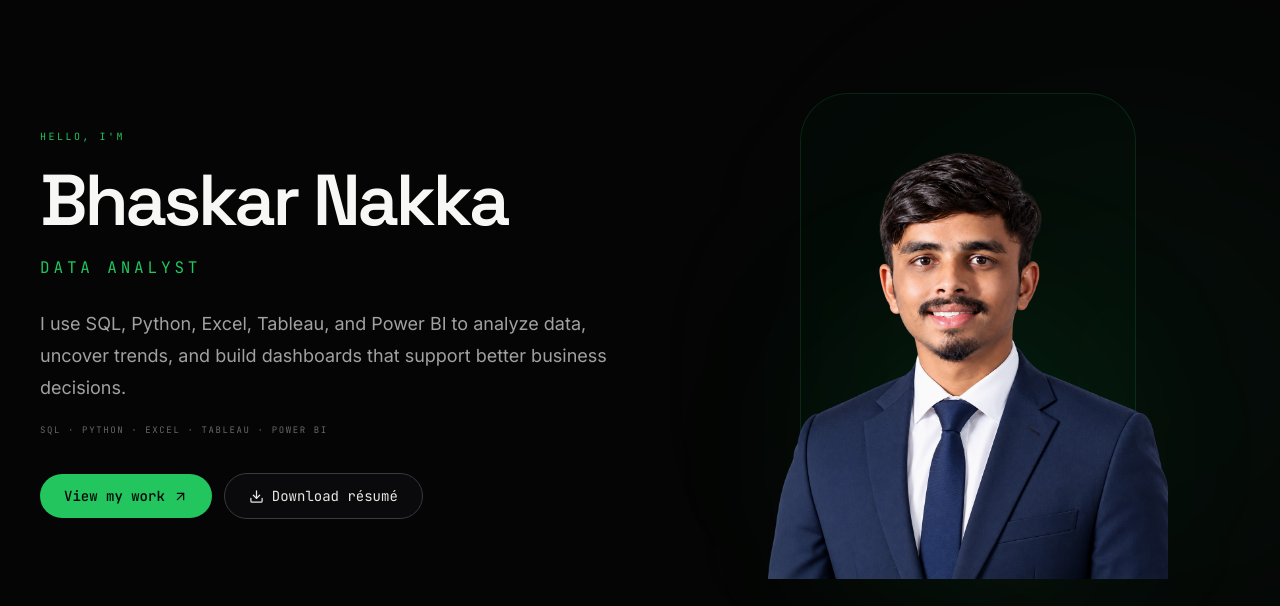
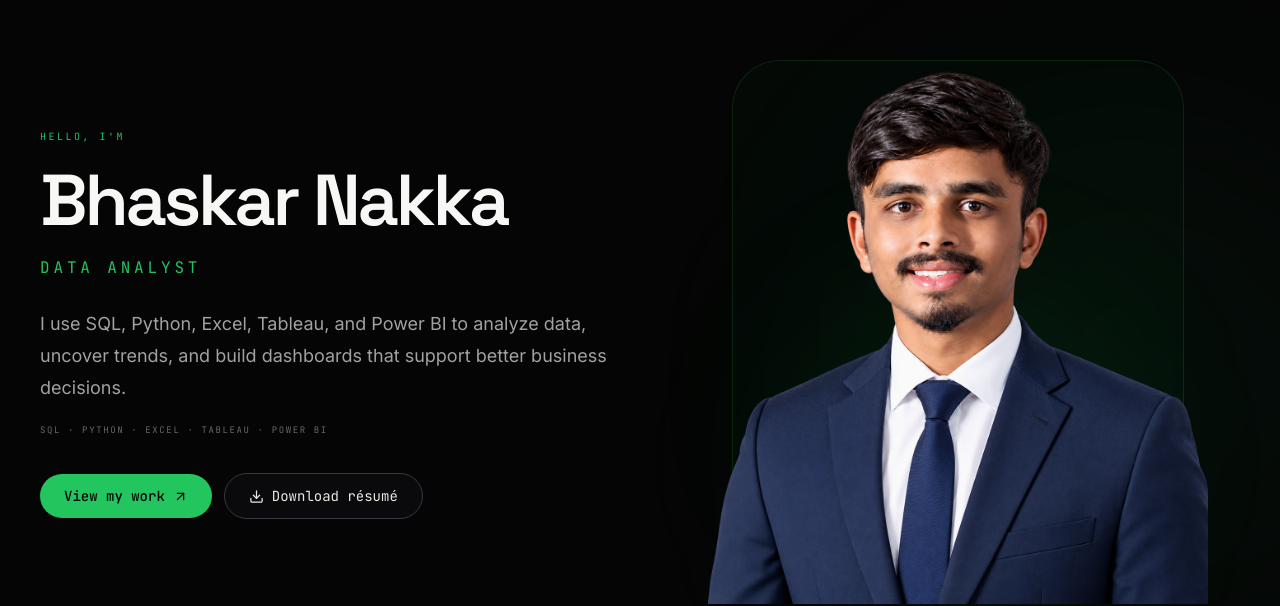
Before and after one commit to bhaskar-nb/portfolio, a Next.js app: page / in a window 1280 px wide. Shown: the part 876-1482 px from the top of the page. Built offline with nearby package versions, Linux system fonts and the light colour scheme.

Commit message:
Make intro hero use the full viewport visually

```diff
--- a/components/Hero.tsx
+++ b/components/Hero.tsx
@@ -12,7 +12,7 @@ export default function Hero() {
       <div className="pointer-events-none absolute inset-0 bg-grid-fine opacity-15" />
       <div className="pointer-events-none absolute right-[-8%] top-1/4 h-[32rem] w-[32rem] rounded-full bg-gold/5 blur-[130px]" />
 
-      <div className="relative mx-auto grid min-h-screen w-full max-w-7xl items-center gap-10 px-5 py-28 sm:px-8 lg:grid-cols-[1.05fr_0.95fr] lg:gap-14 lg:px-10">
+      <div className="relative mx-auto grid min-h-screen w-full max-w-7xl items-center gap-8 px-5 py-20 sm:px-8 lg:grid-cols-[1.02fr_0.98fr] lg:gap-12 lg:px-10 lg:py-16">
         <motion.div
           initial={{ opacity: 0, y: 24 }}
           whileInView={{ opacity: 1, y: 0 }}
@@ -57,15 +57,15 @@ export default function Hero() {
           whileInView={{ opacity: 1, x: 0 }}
           viewport={{ once: true, margin: "-80px" }}
           transition={{ duration: 0.7, delay: 0.1 }}
-          className="relative mx-auto h-[380px] w-full max-w-[400px] sm:h-[450px] lg:h-[510px]"
+          className="relative mx-auto h-[430px] w-full max-w-[440px] sm:h-[540px] lg:h-[70svh] lg:max-h-[620px] lg:min-h-[520px] lg:max-w-[500px]"
         >
-          <div className="absolute inset-x-8 bottom-0 top-6 rounded-[3rem] border border-gold/15 bg-gold/[0.025]" />
-          <div className="absolute bottom-0 left-1/2 h-64 w-64 -translate-x-1/2 rounded-full bg-gold/10 blur-[90px]" />
+          <div className="absolute inset-x-6 bottom-0 top-4 rounded-[3rem] border border-gold/15 bg-gold/[0.025]" />
+          <div className="absolute bottom-0 left-1/2 h-72 w-72 -translate-x-1/2 rounded-full bg-gold/10 blur-[90px]" />
           <Image
             src="/DP image.png"
             alt={`${profile.name} — Data Analyst`}
             fill
-            sizes="(max-width: 1024px) 90vw, 400px"
+            sizes="(max-width: 1024px) 90vw, 500px"
             className="relative z-10 object-contain object-bottom"
             priority
           />
```
